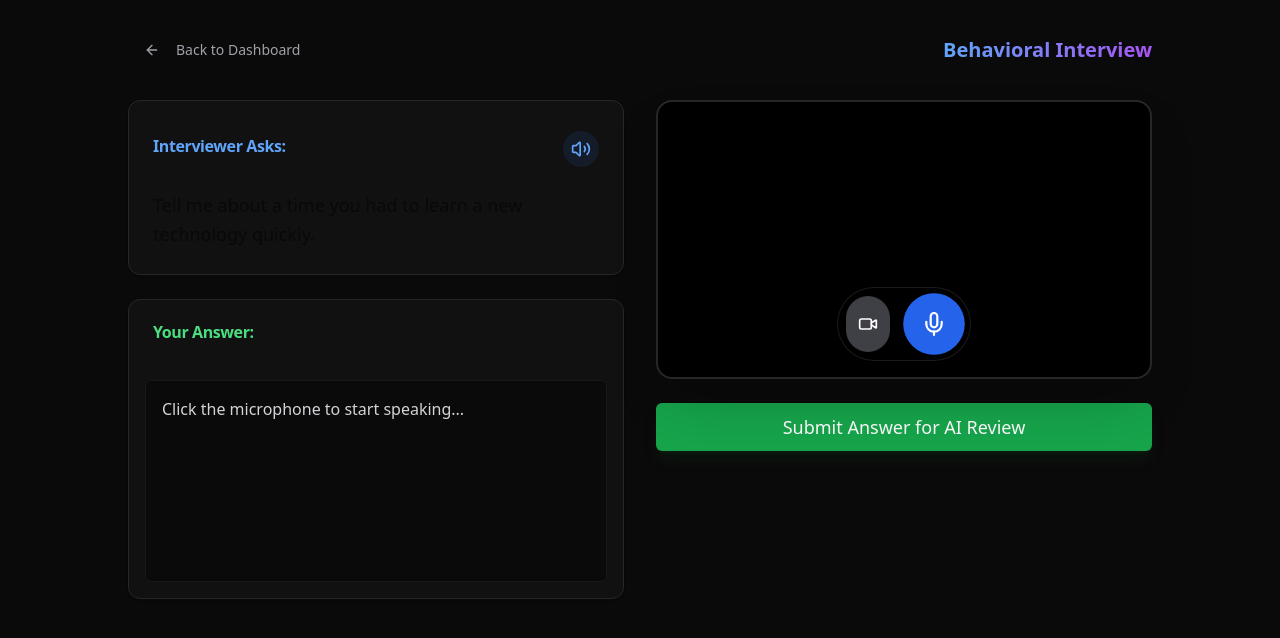
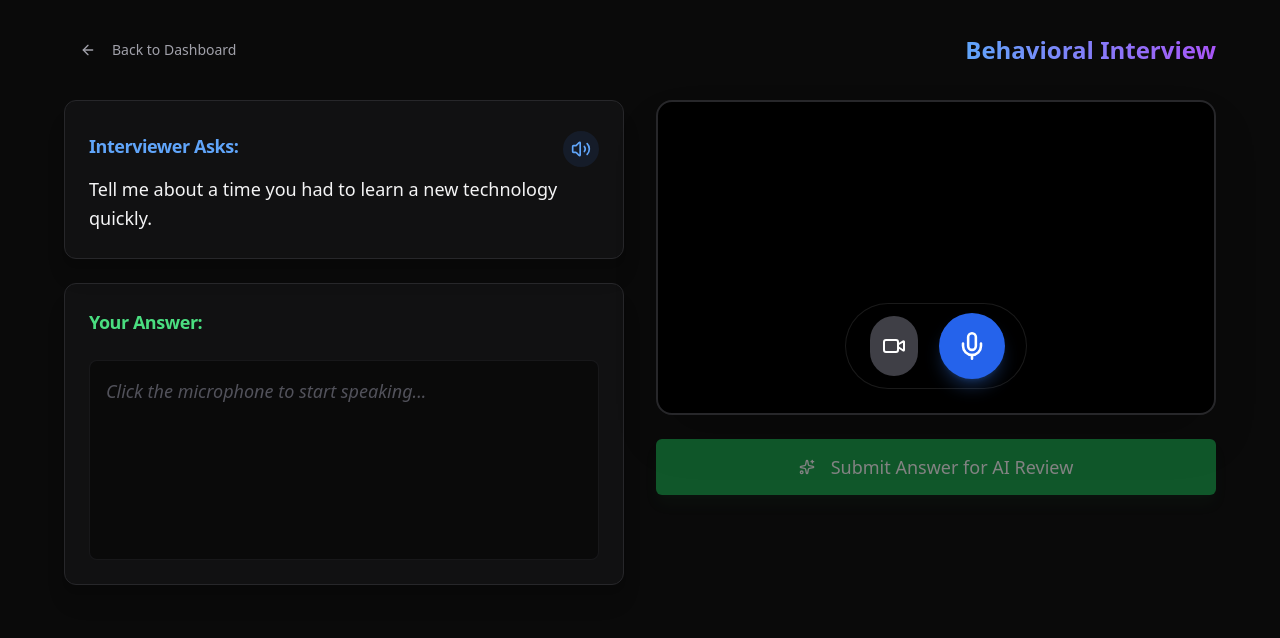
Before and after one commit to mohammed-zahid03/runbox, a React (Vite) app in the folder client/: page /room/verbal/1 in a window 1280 px wide. Shown: the top 638 px of the page. Built offline with nearby package versions, Linux system fonts and the light colour scheme; no server answers.

Commit message:
Completed Behavioral Interview Mode with AI Feedback and Markdown Styling

```diff
--- a/client/package.json
+++ b/client/package.json
@@ -24,6 +24,7 @@
     "react": "^19.2.0",
     "react-dom": "^19.2.0",
     "react-hot-toast": "^2.6.0",
+    "react-markdown": "^10.1.0",
     "react-router-dom": "^7.9.6",
     "react-speech-recognition": "^4.0.1",
     "react-webcam": "^7.2.0",
--- a/client/src/pages/VerbalRoom.tsx
+++ b/client/src/pages/VerbalRoom.tsx
@@ -1,13 +1,14 @@
-import { useEffect, useState } from "react";
+import { useEffect, useState, useRef } from "react";
 import { useParams, useLocation, Link } from "react-router-dom";
 import Webcam from "react-webcam";
 import "regenerator-runtime/runtime";
 import SpeechRecognition, { useSpeechRecognition } from "react-speech-recognition";
 import { Button } from "@/components/ui/button";
 import { Card, CardContent, CardHeader, CardTitle } from "@/components/ui/card";
-import { ArrowLeft, Mic, MicOff, Video, VideoOff, Volume2 } from "lucide-react";
-import { generateQuestion } from "../api/code";
+import { ArrowLeft, Mic, MicOff, Video, VideoOff, Volume2, VolumeX, Sparkles, Loader2 } from "lucide-react";
+import { generateQuestion, getFeedback } from "../api/code";
 import toast, { Toaster } from "react-hot-toast";
+import ReactMarkdown from "react-markdown";
 
 export default function VerbalRoom() {
   const { id } = useParams();
@@ -16,21 +17,69 @@ export default function VerbalRoom() {
   const [question, setQuestion] = useState("Loading interview question...");
   const [isRecording, setIsRecording] = useState(false);
   const [webcamEnabled, setWebcamEnabled] = useState(true);
+  const [feedback, setFeedback] = useState<string | null>(null);
+  const [analyzing, setAnalyzing] = useState(false);
+  const [isSpeaking, setIsSpeaking] = useState(false);
+
+  // Ref to prevent double-speaking on re-renders
+  const hasSpokenRef = useRef(false);
 
   const { transcript, listening, resetTranscript, browserSupportsSpeechRecognition } = useSpeechRecognition();
 
-  // 1. GENERATE QUESTION
+  // 1. TEXT TO SPEECH (With Stop Capability)
+  const speakQuestion = (text: string) => {
+    if (!('speechSynthesis' in window)) {
+        toast.error("Text-to-speech not supported.");
+        return;
+    }
+
+    if (isSpeaking) {
+        // STOP speaking
+        window.speechSynthesis.cancel();
+        setIsSpeaking(false);
+    } else {
+        // START speaking
+        window.speechSynthesis.cancel(); // Clear queue
+        const utterance = new SpeechSynthesisUtterance(text);
+
+        utterance.onend = () => setIsSpeaking(false);
+        utterance.onerror = () => setIsSpeaking(false);
+
+        window.speechSynthesis.speak(utterance);
+        setIsSpeaking(true);
+    }
+  };
+
+  // Stop speaking when leaving page
+  useEffect(() => {
+    return () => {
+        window.speechSynthesis.cancel();
+    };
+  }, []);
+
+  // 2. GENERATE QUESTION & SPEAK ONCE
   useEffect(() => {
     const initSession = async () => {
         if (location.state?.role) {
             const { role, topic, experience } = location.state;
             try {
-                // Request a Behavioral Question specifically
-                const data = await generateQuestion(role, topic + " (Behavioral/Soft Skills)", experience);
-                if (data.question) {
-                    setQuestion(data.question);
-                    // Speak it automatically (optional)
-                    speakQuestion(data.question);
+                // Only fetch if we haven't already (simple check)
+                if (question === "Loading interview question...") {
+                    const data = await generateQuestion(role, topic + " (Behavioral/Soft Skills)", experience);
+                    if (data.question) {
+                        setQuestion(data.question);
+
+                        // Speak ONLY if we haven't spoken this question yet
+                        if (!hasSpokenRef.current) {
+                            setTimeout(() => {
+                                // Double check ref inside timeout to be safe
+                                if (!hasSpokenRef.current) {
+                                    speakQuestion(data.question);
+                                    hasSpokenRef.current = true;
+                                }
+                            }, 1000);
+                        }
+                    }
                 }
             } catch (err) {
                 setQuestion("Tell me about a challenging project you worked on.");
@@ -39,16 +88,9 @@ export default function VerbalRoom() {
             setQuestion("Tell me about a time you had to learn a new technology quickly.");
         }
     };
+
     initSession();
-  }, []);
-
-  // 2. TEXT TO SPEECH (AI Voice)
-  const speakQuestion = (text: string) => {
-    if ('speechSynthesis' in window) {
-        const utterance = new SpeechSynthesisUtterance(text);
-        window.speechSynthesis.speak(utterance);
-    }
-  };
+  }, [location.state]); // Dependency array protects against loops
 
   // 3. HANDLE RECORDING
   const toggleRecording = () => {
@@ -62,8 +104,29 @@ export default function VerbalRoom() {
     setIsRecording(!isRecording);
   };
 
+  // 4. SUBMIT ANSWER
+  const handleSubmitAnswer = async () => {
+    if (!transcript) {
+        toast.error("Please record an answer first!");
+        return;
+    }
+
+    setAnalyzing(true);
+    try {
+        const data = await getFeedback(question, transcript);
+        if (data.feedback) {
+            setFeedback(data.feedback);
+            toast.success("Feedback Generated!");
+        }
+    } catch (error) {
+        toast.error("Failed to get feedback.");
+    } finally {
+        setAnalyzing(false);
+    }
+  };
+
   if (!browserSupportsSpeechRecognition) {
-    return <div className="text-white text-center mt-20">Browser doesn't support speech recognition. Use Chrome.</div>;
+    return <div className="text-white text-center mt-20">Browser doesn't support speech recognition. Please use Chrome.</div>;
   }
 
   return (
@@ -71,73 +134,116 @@ export default function VerbalRoom() {
       <Toaster position="top-center" />
 
       {/* Header */}
-      <div className="w-full max-w-5xl flex items-center justify-between mb-8">
+      <div className="w-full max-w-6xl flex items-center justify-between mb-8">
         <Link to="/dashboard">
             <Button variant="ghost" className="text-zinc-400 hover:text-white">
                 <ArrowLeft className="mr-2" size={20} /> Back to Dashboard
             </Button>
         </Link>
-        <h1 className="text-xl font-bold text-transparent bg-clip-text bg-gradient-to-r from-blue-400 to-purple-500">
+        <h1 className="text-2xl font-bold text-transparent bg-clip-text bg-gradient-to-r from-blue-400 to-purple-500">
             Behavioral Interview
         </h1>
       </div>
 
-      <div className="w-full max-w-5xl grid grid-cols-1 md:grid-cols-2 gap-8">
+      <div className="w-full max-w-6xl grid grid-cols-1 lg:grid-cols-2 gap-8">
 
-        {/* LEFT: QUESTION & TRANSCRIPT */}
-        <div className="space-y-6">
-            <Card className="bg-zinc-900/50 border-zinc-800">
-                <CardHeader className="flex flex-row justify-between items-center">
-                    <CardTitle className="text-blue-400">Interviewer Asks:</CardTitle>
-                    <button onClick={() => speakQuestion(question)} className="p-2 bg-blue-500/10 rounded-full hover:bg-blue-500/20 text-blue-400">
-                        <Volume2 size={20} />
+        {/* LEFT COLUMN */}
+        <div className="space-y-6 flex flex-col h-full">
+            <Card className="bg-zinc-900/50 border-zinc-800 shadow-xl">
+                <CardHeader className="flex flex-row justify-between items-center pb-2">
+                    <CardTitle className="text-blue-400 text-lg">Interviewer Asks:</CardTitle>
+                    <button
+                        onClick={() => speakQuestion(question)}
+                        className={`p-2 rounded-full transition-colors ${isSpeaking ? "bg-red-500/10 text-red-400 hover:bg-red-500/20" : "bg-blue-500/10 text-blue-400 hover:bg-blue-500/20"}`}
+                        title={isSpeaking ? "Stop Speaking" : "Read Aloud"}
+                    >
+                        {isSpeaking ? <VolumeX size={20} /> : <Volume2 size={20} />}
                     </button>
                 </CardHeader>
                 <CardContent>
-                    <div className="prose prose-invert text-lg leading-relaxed whitespace-pre-wrap">
+                    <div className="prose prose-invert text-lg leading-relaxed whitespace-pre-wrap font-medium text-zinc-100">
                         {question}
                     </div>
                 </CardContent>
             </Card>
 
-            <Card className="bg-zinc-900/50 border-zinc-800 h-[300px] flex flex-col">
+            <Card className="bg-zinc-900/50 border-zinc-800 flex-1 flex flex-col min-h-[300px] shadow-xl">
                 <CardHeader>
-                    <CardTitle className="text-green-400 flex justify-between items-center">
+                    <CardTitle className="text-green-400 flex justify-between items-center text-lg">
                         Your Answer:
-                        {listening && <span className="text-xs text-red-500 animate-pulse">● Recording...</span>}
+                        {listening && <span className="text-xs text-red-500 animate-pulse flex items-center gap-1">● Recording...</span>}
                     </CardTitle>
                 </CardHeader>
-                <CardContent className="flex-1 overflow-y-auto bg-black/40 rounded-md m-4 p-4 border border-zinc-800/50">
-                    <p className="text-zinc-300 whitespace-pre-wrap">
-                        {transcript || "Click the microphone to start speaking..."}
-                    </p>
+                <CardContent className="flex-1">
+                    <div className="h-full bg-black/40 rounded-lg p-4 border border-zinc-800/50 overflow-y-auto min-h-[200px]">
+                        <p className="text-zinc-300 whitespace-pre-wrap text-lg leading-relaxed">
+                            {transcript || <span className="text-zinc-600 italic">Click the microphone to start speaking...</span>}
+                        </p>
+                    </div>
                 </CardContent>
             </Card>
         </div>
 
-        {/* RIGHT: WEBCAM & CONTROLS */}
-        <div className="flex flex-col items-center space-y-6">
-            <div className="relative w-full aspect-video bg-black rounded-2xl overflow-hidden border-2 border-zinc-800 shadow-2xl">
+        {/* RIGHT COLUMN */}
+        <div className="flex flex-col space-y-6">
+            <div className="relative w-full aspect-video bg-black rounded-2xl overflow-hidden border-2 border-zinc-800 shadow-2xl group">
                 {webcamEnabled ? (
                     <Webcam audio={false} mirrored={true} className="w-full h-full object-cover" />
                 ) : (
-                    <div className="w-full h-full flex items-center justify-center text-zinc-600">Camera Off</div>
+                    <div className="w-full h-full flex flex-col items-center justify-center text-zinc-600 gap-2">
+                        <VideoOff size={48} />
+                        <span className="text-sm">Camera Off</span>
+                    </div>
                 )}
 
-                {/* Overlay Controls */}
-                <div className="absolute bottom-4 left-1/2 -translate-x-1/2 flex gap-4 bg-black/50 backdrop-blur-md p-2 rounded-full border border-white/10">
+                <div className="absolute bottom-6 left-1/2 -translate-x-1/2 flex gap-6 bg-black/60 backdrop-blur-md px-6 py-3 rounded-full border border-white/10 shadow-lg transition-transform hover:scale-105">
                     <button onClick={() => setWebcamEnabled(!webcamEnabled)} className={`p-3 rounded-full transition-all ${!webcamEnabled ? "bg-red-500/20 text-red-500" : "bg-zinc-700 hover:bg-zinc-600 text-white"}`}>
-                        {webcamEnabled ? <Video size={20} /> : <VideoOff size={20} />}
+                        {webcamEnabled ? <Video size={24} /> : <VideoOff size={24} />}
                     </button>
-                    <button onClick={toggleRecording} className={`p-4 rounded-full transition-all scale-110 ${isRecording ? "bg-red-600 text-white animate-pulse shadow-red-500/50 shadow-lg" : "bg-blue-600 hover:bg-blue-700 text-white"}`}>
-                        {isRecording ? <MicOff size={24} /> : <Mic size={24} />}
+                    <button onClick={toggleRecording} className={`p-4 rounded-full transition-all scale-110 shadow-lg ${isRecording ? "bg-red-600 text-white animate-pulse shadow-red-500/50" : "bg-blue-600 hover:bg-blue-700 text-white shadow-blue-500/30"}`}>
+                        {isRecording ? <MicOff size={28} /> : <Mic size={28} />}
                     </button>
                 </div>
             </div>
 
-            <Button className="w-full h-12 text-lg bg-green-600 hover:bg-green-700 shadow-lg shadow-green-900/20">
-                Submit Answer for AI Review
+            <Button
+                onClick={handleSubmitAnswer}
+                disabled={analyzing || !transcript}
+                className="w-full h-14 text-lg bg-green-600 hover:bg-green-700 shadow-lg shadow-green-900/20 disabled:opacity-50 disabled:cursor-not-allowed transition-all"
+            >
+                {analyzing ? <Loader2 className="animate-spin mr-2" /> : <Sparkles className="mr-2" size={20} />}
+                {analyzing ? "Analyzing Answer..." : "Submit Answer for AI Review"}
             </Button>
+
+            {/* AI FEEDBACK CARD */}
+            {/* AI FEEDBACK CARD */}
+            {feedback && (
+                <Card className="w-full bg-zinc-900 border-purple-500/30 animate-in fade-in slide-in-from-bottom-4 shadow-xl shadow-purple-900/10 mt-6">
+                    <CardHeader>
+                        <CardTitle className="text-purple-400 flex items-center gap-2">
+                            <Sparkles size={20} /> AI Feedback Report
+                        </CardTitle>
+                    </CardHeader>
+                    <CardContent>
+                        <div className="max-h-[400px] overflow-y-auto bg-black/40 p-4 rounded-lg border border-white/5">
+                            <ReactMarkdown
+                                className="prose prose-invert prose-sm max-w-none text-zinc-300"
+                                components={{
+                                    strong: ({node, ...props}) => <span className="text-purple-300 font-bold" {...props} />,
+                                    h1: ({node, ...props}) => <h1 className="text-xl font-bold text-white mb-2 mt-4" {...props} />,
+                                    h2: ({node, ...props}) => <h2 className="text-lg font-bold text-white mb-2 mt-4" {...props} />,
+                                    h3: ({node, ...props}) => <h3 className="text-md font-bold text-blue-300 mb-1 mt-2" {...props} />,
+                                    ul: ({node, ...props}) => <ul className="list-disc pl-5 space-y-1 my-2" {...props} />,
+                                    li: ({node, ...props}) => <li className="text-zinc-400" {...props} />,
+                                    p: ({node, ...props}) => <p className="mb-2" {...props} />,
+                                }}
+                            >
+                                {feedback}
+                            </ReactMarkdown>
+                        </div>
+                    </CardContent>
+                </Card>
+            )}
         </div>
 
       </div>
```
Also changed, not shown: client/src/api/code.ts (+10 -0 lines), 2 other files (tests, documents, lock files or other folders).
